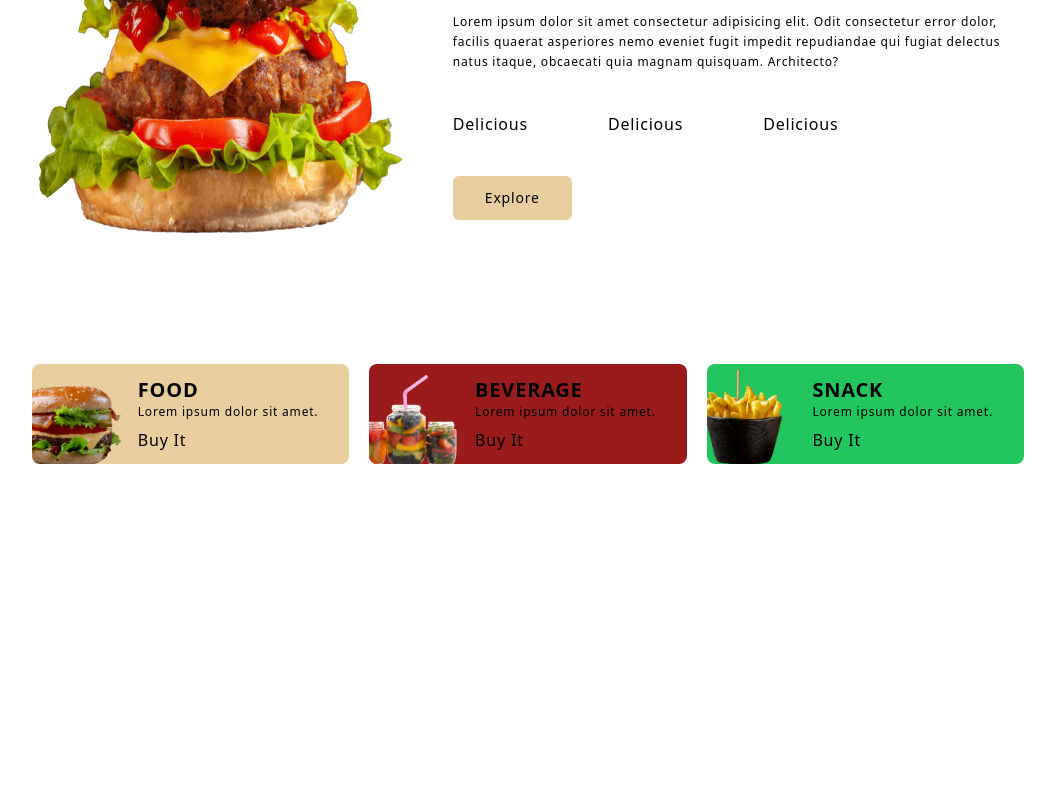
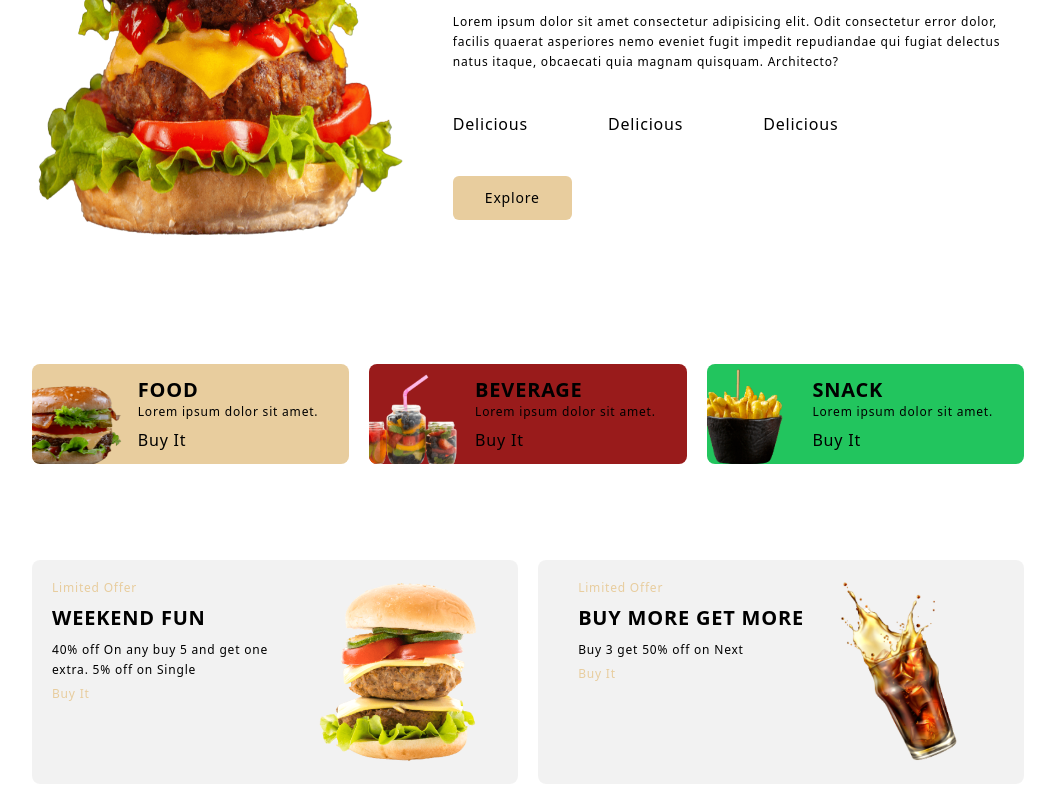
Before and after one commit to sijumoncy/burgerhub, a React (Vite) app: page / in a window 1280 px wide. Shown: the part 337-1137 px from the top of the page, without its empty margins (112-1167 px from the left). Before the commit the page ends 817 px from the top, so only its background shows below. Built offline with nearby package versions, Linux system fonts and the light colour scheme.

Commit message:
offer section completed

```diff
--- a/src/App.tsx
+++ b/src/App.tsx
@@ -1,6 +1,7 @@
 import Category from "./components/Category/Category";
 import Header from "./components/Header/Header";
 import Hero from "./components/Hero/Hero";
+import Offers from "./components/Offers/Offers";
 
 function App() {
 
@@ -9,6 +10,7 @@ function App() {
       <Header/>
       <Hero/>
       <Category/>
+      <Offers/>
     </>
   )
 }
--- /dev/null
+++ b/src/components/Offers/Offers.tsx
@@ -0,0 +1,44 @@
+const offerData = [
+  {
+    id: 1,
+    offer: "Limited Offer",
+    title: "Weekend Fun",
+    tagline: "40% off On any buy 5 and get one extra. 5% off on Single",
+    link: "#",
+    imgName: "offer1.png",
+  },
+  {
+    id: 2,
+    offer: "Limited Offer",
+    title: "Buy More get More",
+    tagline: "Buy 3 get 50% off on Next",
+    link: "#",
+    imgName: "offer2.png",
+  },
+];
+
+function Offers() {
+  return (
+    <section id="offers">
+      <div className="container flex flex-col gap-5 | tabM:flex-row">
+        {offerData.map((offer) => (
+          <div key={offer.id} className="bg-black/5 flex flex-col p-5 rounded-lg group/card | tabM:flex-row tabM:item-center
+            | lap:flex-row-reverse lap:flex-1">
+            <img src={`/images/${offer.imgName}`} alt="offers" className="w-40 mx-auto group-hover/card:animate-upDown
+                | tabM:mx-5"/>
+            <div className="space-y-2 pt-5 | tabM:pt-0">
+              <p className="text-xs text-seconday">{offer.offer}</p>
+              <h3 className="card__title">{offer.title}</h3>
+              <p className="para__text">{offer.tagline}</p>
+              <a href={offer.link} className="text-xs text-seconday">
+                Buy It
+              </a>
+            </div>
+          </div>
+        ))}
+      </div>
+    </section>
+  );
+}
+
+export default Offers;
```
Also changed, not shown: public/images/offer1.png (added), public/images/offer2.png (added).
